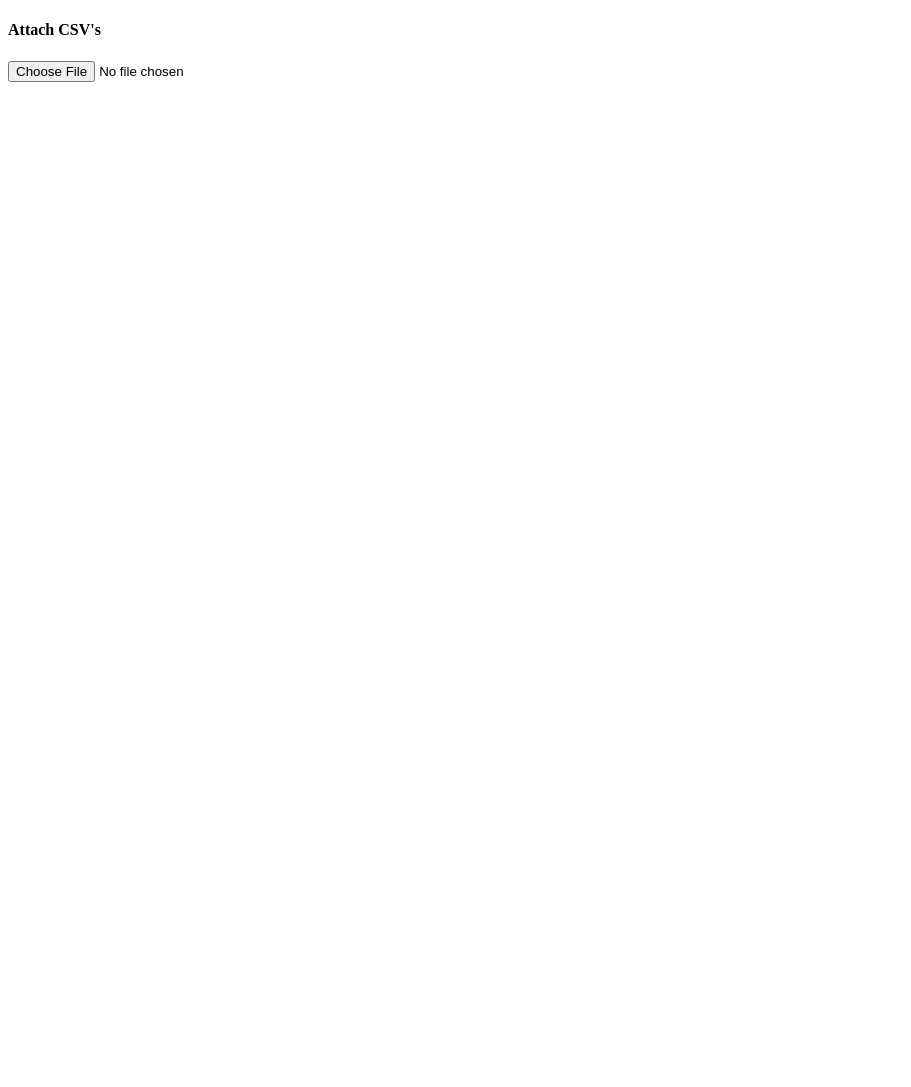
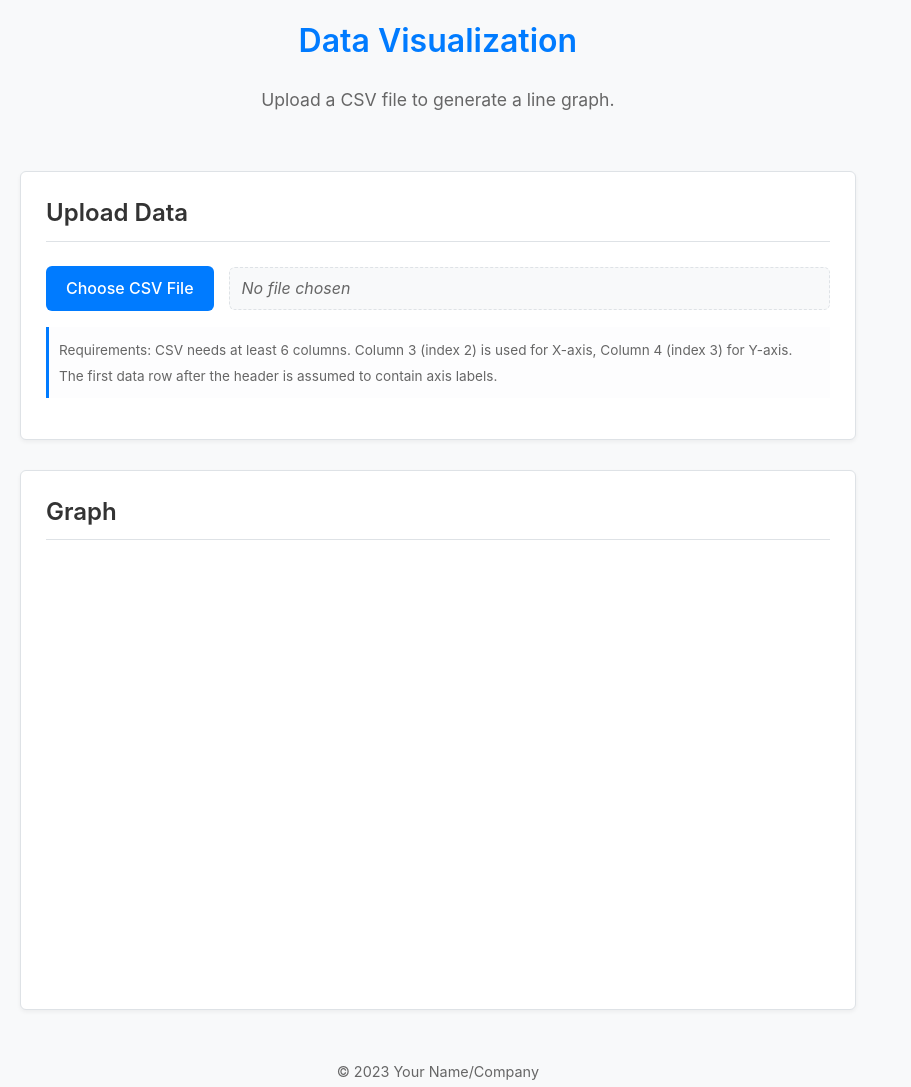
Before and after one commit to BioComp-Instruments/Absorbance-Vis-Tool, a website built with Vite: page index.html in a window 1280 px wide. Shown: the whole page, without its empty margins (0-911 px from the left). Before the commit the page ends 800 px from the top, so only its background shows below. Built offline with nearby package versions, Linux system fonts and the light colour scheme.

Commit message:
Updated Ui

```diff
--- /dev/null
+++ b/css/style.css
@@ -0,0 +1,225 @@
+/* --- Global Styles & Reset --- */
+:root {
+  --primary-color: #007bff; /* A subtle blue accent */
+  --text-color: #333;
+  --light-text-color: #666;
+  --bg-color: #f8f9fa; /* Very light grey background */
+  --card-bg-color: #ffffff;
+  --border-color: #dee2e6;
+  --hover-bg-color: #e9ecef;
+  --font-family: -apple-system, BlinkMacSystemFont, "Segoe UI", Roboto,
+    Helvetica, Arial, sans-serif, "Apple Color Emoji", "Segoe UI Emoji",
+    "Segoe UI Symbol";
+  --border-radius: 6px;
+  --box-shadow: 0 2px 4px rgba(0, 0, 0, 0.05);
+}
+
+* {
+  box-sizing: border-box;
+  margin: 0;
+  padding: 0;
+}
+
+html {
+  font-size: 16px; /* Base font size */
+}
+
+body {
+  font-family: var(--font-family);
+  line-height: 1.6;
+  color: var(--text-color);
+  background-color: var(--bg-color);
+  padding: 20px;
+  display: flex;
+  justify-content: center; /* Center the main container */
+}
+
+.container {
+  max-width: 900px; /* Limit content width */
+  width: 100%;
+  display: flex;
+  flex-direction: column;
+  gap: 30px; /* Space between sections */
+}
+
+/* --- Typography --- */
+h1,
+h2 {
+  margin-bottom: 0.75em;
+  font-weight: 600;
+  line-height: 1.3;
+}
+
+h1 {
+  font-size: 2rem;
+  color: var(--primary-color);
+  text-align: center; /* Center main title */
+}
+
+h2 {
+  font-size: 1.5rem;
+  border-bottom: 1px solid var(--border-color);
+  padding-bottom: 0.5em;
+  margin-bottom: 1em;
+}
+
+p {
+  margin-bottom: 1em;
+}
+
+small {
+  font-size: 0.85em;
+  color: var(--light-text-color);
+}
+
+/* --- Header & Footer --- */
+header {
+  text-align: center;
+  margin-bottom: 10px; /* Reduced margin below header text */
+}
+header p {
+  color: var(--light-text-color);
+  font-size: 1.1rem;
+}
+
+footer {
+  text-align: center;
+  margin-top: 20px;
+  font-size: 0.9em;
+  color: var(--light-text-color);
+}
+
+/* --- Card Style for Sections --- */
+.card {
+  background-color: var(--card-bg-color);
+  border-radius: var(--border-radius);
+  padding: 25px;
+  box-shadow: var(--box-shadow);
+  border: 1px solid var(--border-color);
+}
+
+/* --- Upload Section --- */
+#csv_manager {
+  display: flex;
+  align-items: center;
+  gap: 15px; /* Space between label, input, and file name */
+  flex-wrap: wrap; /* Allow wrapping on smaller screens */
+  margin-bottom: 1em;
+}
+
+.file-label {
+  display: inline-block;
+  background-color: var(--primary-color);
+  color: white;
+  padding: 10px 20px;
+  border-radius: var(--border-radius);
+  cursor: pointer;
+  transition: background-color 0.2s ease;
+  font-weight: 500;
+}
+
+.file-label:hover {
+  background-color: #0056b3; /* Darker blue on hover */
+}
+
+/* Hide the default file input visually but keep accessible */
+.file-input {
+  width: 0.1px;
+  height: 0.1px;
+  opacity: 0;
+  overflow: hidden;
+  position: absolute;
+  z-index: -1;
+}
+/* Style the file name display area */
+.file-name {
+  font-style: italic;
+  color: var(--light-text-color);
+  background-color: var(--bg-color);
+  padding: 8px 12px;
+  border-radius: var(--border-radius);
+  border: 1px dashed var(--border-color);
+  flex-grow: 1; /* Allow it to take remaining space */
+  min-width: 150px; /* Ensure it has some base width */
+}
+
+.instructions {
+  margin-top: 15px;
+  background-color: #fdfdfe; /* Slightly different background for emphasis */
+  padding: 10px;
+  border-left: 3px solid var(--primary-color);
+}
+.instructions small {
+  line-height: 1.5;
+}
+
+/* --- Visualization Section --- */
+#visualization {
+  width: 100%;
+  min-height: 420px; /* Ensure space even before loading */
+  display: flex; /* Helps center SVG if needed */
+  justify-content: center;
+  align-items: center;
+}
+
+/* --- D3 SVG Styles (Keep consistent with minimalist theme) --- */
+#visualization svg {
+  /* SVG will have width/height set by JS */
+  display: block; /* Remove extra space below inline SVG */
+  margin: auto; /* Center if container is wider */
+}
+
+.tick line {
+  stroke: #e0e0e0; /* Lighter ticks */
+  stroke-opacity: 0.7;
+}
+
+.tick text {
+  fill: var(--light-text-color);
+  font-size: 11px; /* Slightly smaller axis text */
+}
+
+.domain {
+  stroke: #a0a0a0; /* Lighter axis lines */
+}
+
+.x-axis-label,
+.y-axis-label {
+  font-size: 13px;
+  fill: var(--text-color);
+  font-weight: 500;
+}
+
+.data-line {
+  fill: none;
+  stroke: var(--primary-color); /* Use accent color */
+  stroke-width: 2px; /* Slightly thicker line */
+  stroke-linejoin: round; /* Smoother joins */
+  stroke-linecap: round; /* Smoother ends */
+}
+
+/* --- Responsive Considerations (Optional Simple Example) --- */
+@media (max-width: 600px) {
+  body {
+    padding: 10px;
+  }
+  .container {
+    gap: 20px;
+  }
+  h1 {
+    font-size: 1.8rem;
+  }
+  h2 {
+    font-size: 1.3rem;
+  }
+  .card {
+    padding: 15px;
+  }
+  #csv_manager {
+    flex-direction: column; /* Stack elements vertically */
+    align-items: flex-start;
+  }
+  .file-name {
+    width: 100%; /* Take full width when stacked */
+  }
+}
--- a/index.html
+++ b/index.html
@@ -3,14 +3,71 @@
   <head>
     <meta charset="UTF-8" />
     <meta name="viewport" content="width=device-width, initial-scale=1.0" />
-    <title>Absorbance Visualizaiton</title>
-    <!-- <script src="scripts/chat.js" defer></script> -->
-    <script type="module" src="scripts/chat.js" defer></script>
+    <title>D3 Line Graph - Minimalist UI</title>
+    <link rel="stylesheet" href="css/style.css" />
+    <!-- Link to the new CSS file -->
   </head>
   <body>
-    <div class="csv_manager">
-      <h4>Attach CSV's</h4>
-      <input type="file" id="csv_manager--input" accept=".csv"></input></div>
+    <div class="container">
+      <header>
+        <h1>Data Visualization</h1>
+        <p>Upload a CSV file to generate a line graph.</p>
+      </header>
+
+      <section id="upload-section" class="card">
+        <h2>Upload Data</h2>
+        <div id="csv_manager">
+          <!-- Keep original ID structure for JS -->
+          <label for="csv_manager--input" class="file-label"
+            >Choose CSV File</label
+          >
+          <input
+            type="file"
+            id="csv_manager--input"
+            accept=".csv, text/csv"
+            class="file-input"
+          />
+          <span id="file-name-display" class="file-name">No file chosen</span>
+        </div>
+        <p class="instructions">
+          <small>
+            Requirements: CSV needs at least 6 columns. Column 3 (index 2) is
+            used for X-axis, Column 4 (index 3) for Y-axis. The first data row
+            after the header is assumed to contain axis labels.
+          </small>
+        </p>
+      </section>
+
+      <section id="visualization-section" class="card">
+        <h2>Graph</h2>
+        <div id="visualization">
+          <!-- SVG will be appended here by D3 -->
+        </div>
+      </section>
+
+      <footer>
+        <p>© 2023 Your Name/Company</p>
+      </footer>
     </div>
+
+    <!-- Load D3 (adjust path if needed) -->
+    <!-- <script src="https://d3js.org/d3.v7.min.js"></script> -->
+    <!-- Load your compiled TypeScript -->
+    <script type="module" src="scripts/chat.js"></script>
+    <!-- Adjust path as needed -->
+    <script>
+      // Small script to update file name display
+      const fileInput = document.getElementById("csv_manager--input");
+      const fileNameDisplay = document.getElementById("file-name-display");
+      if (fileInput && fileNameDisplay) {
+        fileInput.addEventListener("change", function () {
+          if (this.files && this.files.length > 0) {
+            fileNameDisplay.textContent = this.files[0].name;
+          } else {
+            fileNameDisplay.textContent = "No file chosen";
+          }
+        });
+      }
+    </script>
   </body>
 </html>
```
